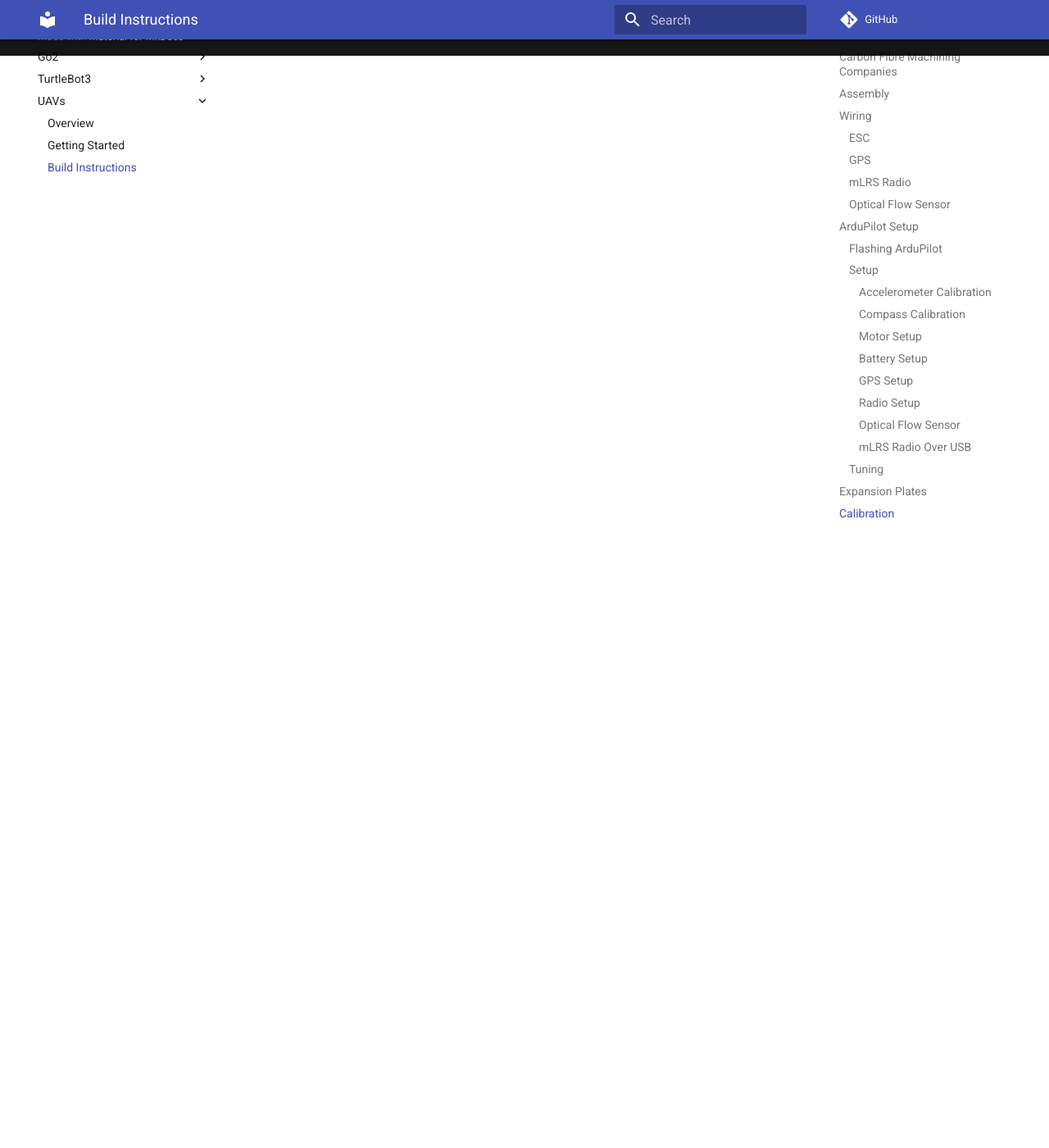
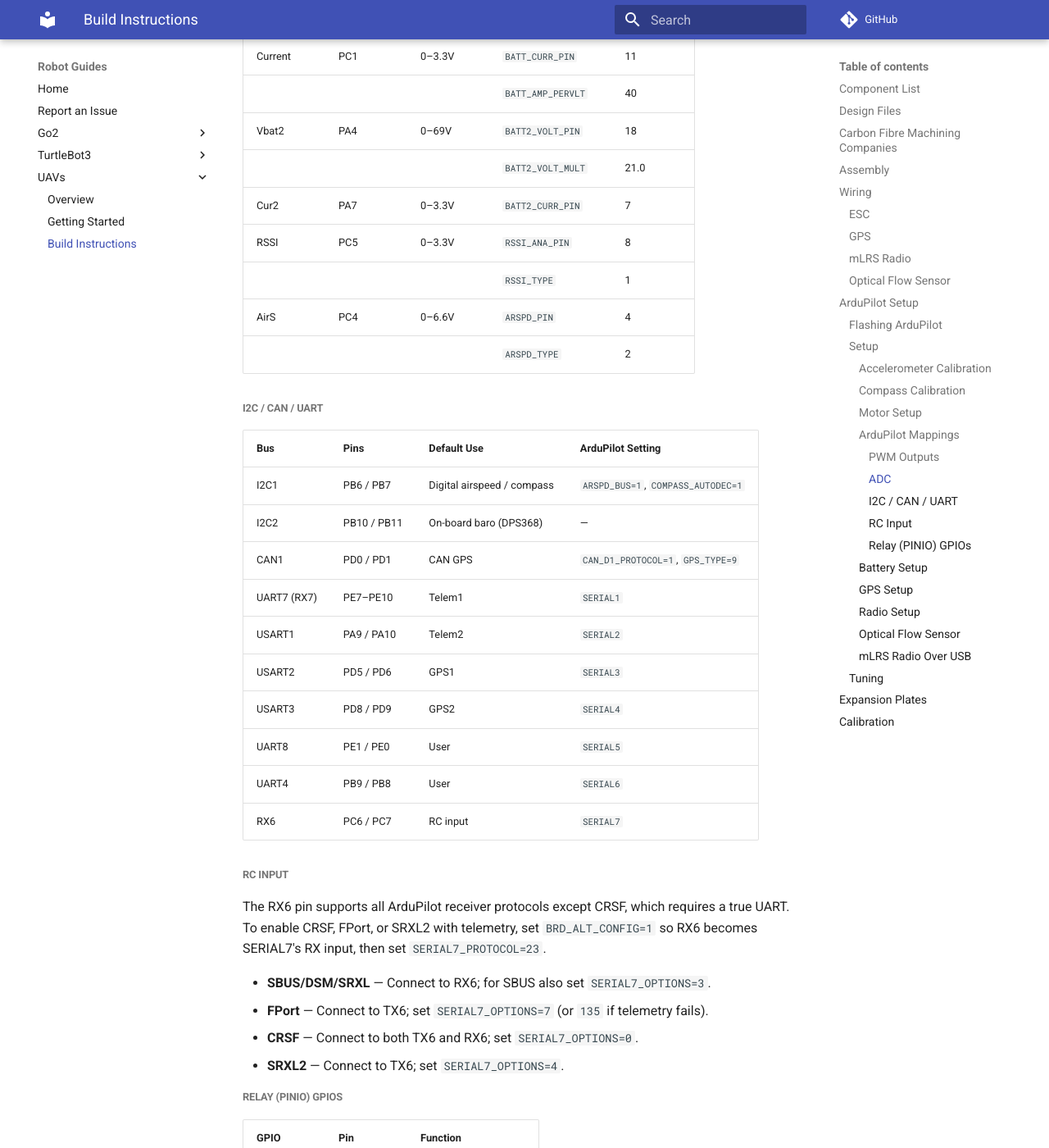
Before and after one commit to SooratiLab/RobotGuides, an MkDocs documentation site: the page built from docs/uav/build_instructions.md, in a window 1280 px wide and 1400 px high, scrolled down 6166 px. Shown: the whole window at 82% size. Built offline with MkDocs 1.6.1 and Material for MkDocs 9.7.7, drawn with Linux system fonts in a browser that asks for light colours; comment, search, counter and statistics services are not loaded; some of the changed text lies outside the part shown.

Commit message:
ardupilot mappings

````diff
--- a/docs/uav/build_instructions.md
+++ b/docs/uav/build_instructions.md
@@ -131,6 +131,91 @@
 | 3            | Front Left  | D                       |
 | 4            | Rear Right  | B                       |
 
+#### ArduPilot Mappings
+
+!!!info
+    The mappings below are sourced from the [MatekSys H743-SLIM-V4](https://www.mateksys.com/?portfolio=h743-slim-v4#tab-id-6). The pin layout is identical to the v3, so these parameters apply to both versions.
+
+##### PWM Outputs
+
+PWM1–PWM13 are DShot and PWM capable. Mixing DShot and normal PWM within the same timer group is not allowed — if any output in a group is set to DShot, all outputs in that group must use DShot.
+
+| Servo | Pin  | GPIO | Timer     | Group |
+| ----- | ---- | ---- | --------- | ----- |
+| S1    | PB0  | 50   | TIM8_CH2N | 1     |
+| S2    | PB1  | 51   | TIM8_CH3N | 1     |
+| S3    | PA0  | 52   | TIM5_CH1  | 2     |
+| S4    | PA1  | 53   | TIM5_CH2  | 2     |
+| S5    | PA2  | 54   | TIM5_CH3  | 2     |
+| S6    | PA3  | 55   | TIM5_CH4  | 2     |
+| S7    | PD12 | 56   | TIM4_CH1  | 3     |
+| S8    | PD13 | 57   | TIM4_CH2  | 3     |
+| S9    | PD14 | 58   | TIM4_CH3  | 3     |
+| S10   | PD15 | 59   | TIM4_CH4  | 3     |
+| S11   | PE5  | 60   | TIM15_CH1 | 4     |
+| S12   | PE6  | 61   | TIM15_CH2 | 4     |
+| LED   | PA8  | 62   | TIM1_CH1  | 5     |
+
+##### ADC
+
+| Pad     | Pin  | Range   | ArduPilot Parameter   | Value |
+| ------- | ---- | ------- | --------------------- | ----- |
+| VBat    | PC0  | 0–36V   | `BATT_VOLT_PIN`       | 10    |
+|         |      |         | `BATT_VOLT_MULT`      | 11.0  |
+| Current | PC1  | 0–3.3V  | `BATT_CURR_PIN`       | 11    |
+|         |      |         | `BATT_AMP_PERVLT`     | 40    |
+| Vbat2   | PA4  | 0–69V   | `BATT2_VOLT_PIN`      | 18    |
+|         |      |         | `BATT2_VOLT_MULT`     | 21.0  |
+| Cur2    | PA7  | 0–3.3V  | `BATT2_CURR_PIN`      | 7     |
+| RSSI    | PC5  | 0–3.3V  | `RSSI_ANA_PIN`        | 8     |
+|         |      |         | `RSSI_TYPE`           | 1     |
+| AirS    | PC4  | 0–6.6V  | `ARSPD_PIN`           | 4     |
+|         |      |         | `ARSPD_TYPE`          | 2     |
+
+##### I2C / CAN / UART
+
+| Bus          | Pins       | Default Use             | ArduPilot Setting                  |
+| ------------ | ---------- | ----------------------- | ---------------------------------- |
+| I2C1         | PB6 / PB7  | Digital airspeed / compass | `ARSPD_BUS=1`, `COMPASS_AUTODEC=1` |
+| I2C2         | PB10 / PB11| On-board baro (DPS368)  | —                                  |
+| CAN1         | PD0 / PD1  | CAN GPS                 | `CAN_D1_PROTOCOL=1`, `GPS_TYPE=9`  |
+| UART7 (RX7)  | PE7–PE10   | Telem1                  | `SERIAL1`                          |
+| USART1       | PA9 / PA10 | Telem2                  | `SERIAL2`                          |
+| USART2       | PD5 / PD6  | GPS1                    | `SERIAL3`                          |
+| USART3       | PD8 / PD9  | GPS2                    | `SERIAL4`                          |
+| UART8        | PE1 / PE0  | User                    | `SERIAL5`                          |
+| UART4        | PB9 / PB8  | User                    | `SERIAL6`                          |
+| RX6          | PC6 / PC7  | RC input                | `SERIAL7`                          |
+
+##### RC Input
+
+The RX6 pin supports all ArduPilot receiver protocols except CRSF, which requires a true UART. To enable CRSF, FPort, or SRXL2 with telemetry, set `BRD_ALT_CONFIG=1` so RX6 becomes SERIAL7's RX input, then set `SERIAL7_PROTOCOL=23`.
+
+- **SBUS/DSM/SRXL** — Connect to RX6; for SBUS also set `SERIAL7_OPTIONS=3`.
+- **FPort** — Connect to TX6; set `SERIAL7_OPTIONS=7` (or `135` if telemetry fails).
+- **CRSF** — Connect to both TX6 and RX6; set `SERIAL7_OPTIONS=0`.
+- **SRXL2** — Connect to TX6; set `SERIAL7_OPTIONS=4`.
+
+##### Relay (PINIO) GPIOs
+
+| GPIO | Pin  | Function              |
+| ---- | ---- | --------------------- |
+| 81   | PD10 | Vsw power switch pad  |
+| 82   | PD11 | Camera input switch   |
+
+Example configuration:
+
+```
+RELAY1_FUNCTION  1
+RELAY1_PIN       81
+RC7_OPTION       28        // CH7 toggles Vsw
+RELAY2_FUNCTION  1
+RELAY2_PIN       82
+RC8_OPTION       34        // CH8 toggles camera
+```
+
+Relay triggers when the auxiliary channel PWM exceeds 1800 and deactivates below 1200.
+
 #### Battery Setup
 
 - Set `BATT_MONITOR` to `4` for analog voltage and current monitoring.
````
